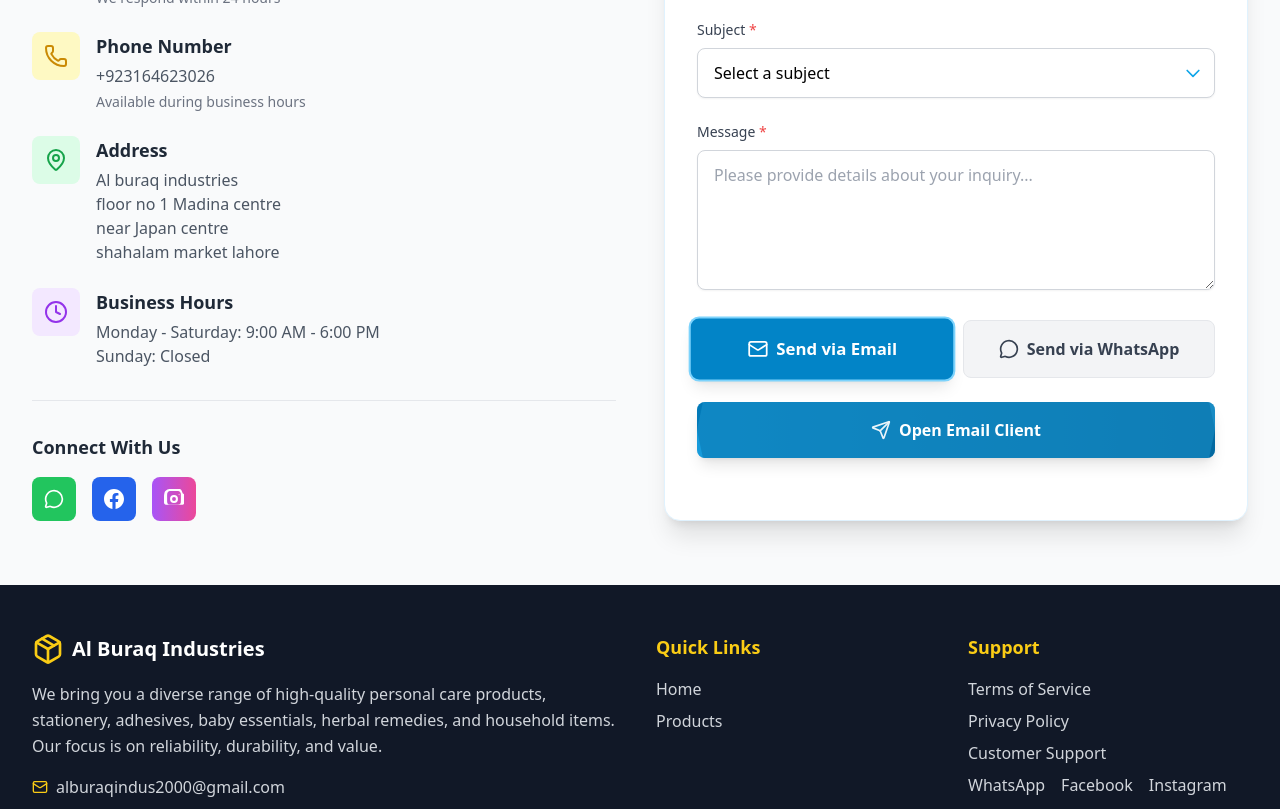
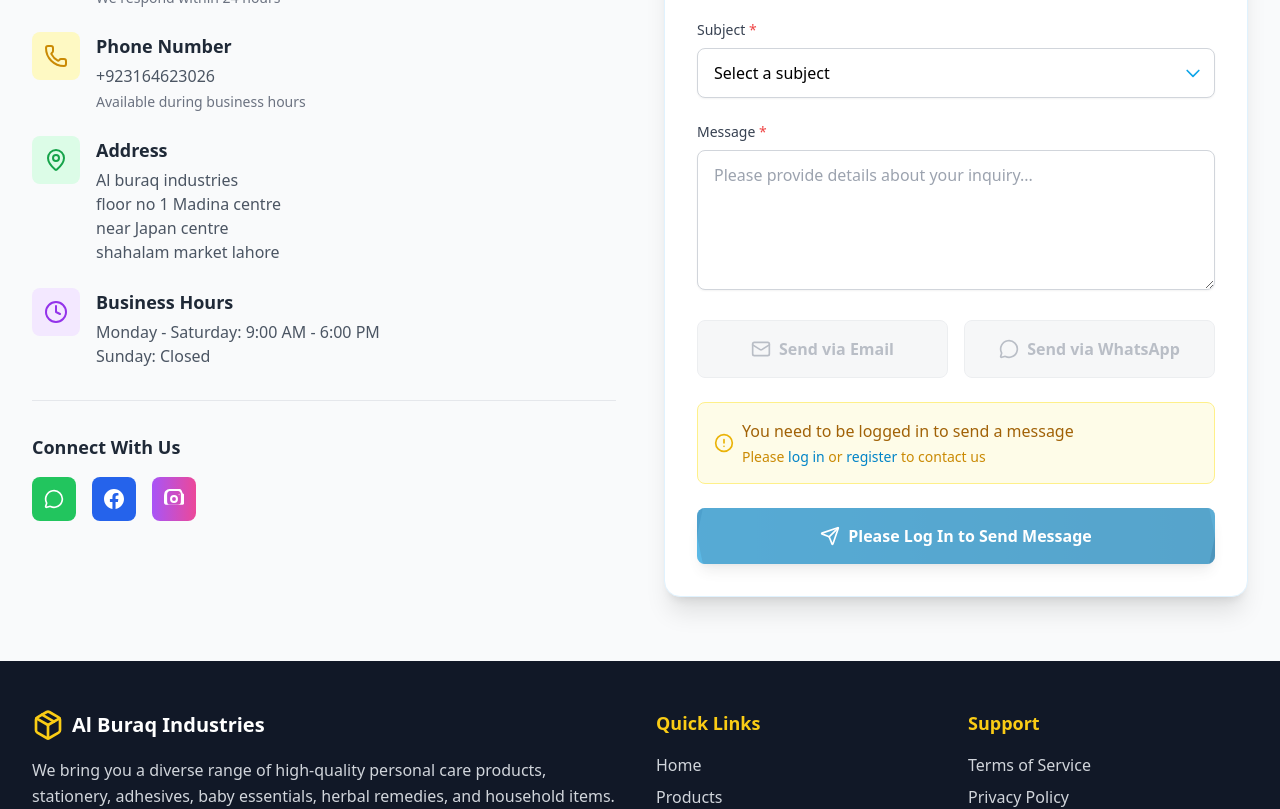
Before and after one commit to 4PPL8/alburaq-testng-2, a React (Vite) app: page /contact in a window 1280 px wide. Shown: the part 702-1511 px from the top of the page. Built offline with nearby package versions, Linux system fonts and the light colour scheme.

Commit message:
improved contact us

```diff
--- a/src/pages/ContactPage.tsx
+++ b/src/pages/ContactPage.tsx
@@ -1,10 +1,13 @@
-import React, { useState } from 'react';
-import { Mail, Phone, MapPin, Clock, MessageCircle, Send, CheckSquare, Square } from 'lucide-react';
+import React, { useState, useEffect } from 'react';
+import { Mail, Phone, MapPin, Clock, MessageCircle, Send, CheckSquare, Square, AlertCircle } from 'lucide-react';
 import { toast } from 'react-toastify';
 import { useProducts, Product } from '../contexts/ProductContext';
+import { useAuth } from '../contexts/AuthContext';
+import { Link } from 'react-router-dom';
 
 const ContactPage: React.FC = () => {
   const { products } = useProducts(); // Get products from context
+  const { user, isUserAuthenticated } = useAuth(); // Get authentication context
 
   // State for form data
   const [formData, setFormData] = useState({
@@ -14,6 +17,17 @@ const ContactPage: React.FC = () => {
     subject: '',
     message: ''
   });
+
+  // Prefill form with user data if authenticated
+  useEffect(() => {
+    if (isUserAuthenticated && user) {
+      setFormData(prev => ({
+        ...prev,
+        name: user.name || prev.name,
+        email: user.email || prev.email
+      }));
+    }
+  }, [isUserAuthenticated, user]);
 
   // State for selected products
   const [selectedProducts, setSelectedProducts] = useState<string[]>([]); // Stores IDs of selected products
@@ -56,6 +70,12 @@ const ContactPage: React.FC = () => {
   // Handle form submission
   const handleSubmit = (e: React.FormEvent) => {
     e.preventDefault(); // Prevent default form submission (page reload)
+
+    // Check if user is authenticated
+    if (!isUserAuthenticated) {
+      toast.error('Please log in to send a message.');
+      return;
+    }
 
     // Basic validation for required fields
     if (!formData.name.trim() || !formData.email.trim() || !formData.subject || !formData.message.trim()) {
@@ -378,37 +398,61 @@ Thank you.
               <div className="flex flex-col sm:flex-row space-y-4 sm:space-y-0 sm:space-x-4 justify-center mt-8">
                 <button
                   type="button"
-                  onClick={() => setSelectedMethod('email')}
+                  onClick={() => isUserAuthenticated && setSelectedMethod('email')}
+                  disabled={!isUserAuthenticated}
                   className={`flex-1 flex items-center justify-center px-6 py-4 rounded-lg font-semibold transition-all duration-300 ${
-                    selectedMethod === 'email'
-                      ? 'bg-primary-600 text-white shadow-lg ring-2 ring-primary-300 transform scale-105 hover:bg-primary-700'
-                      : 'bg-gray-100 text-gray-700 hover:bg-gray-200 hover:text-primary-600 border border-gray-200 hover:border-primary-300'
+                    !isUserAuthenticated
+                      ? 'bg-gray-100 text-gray-400 cursor-not-allowed opacity-70 border border-gray-200'
+                      : selectedMethod === 'email'
+                        ? 'bg-primary-600 text-white shadow-lg ring-2 ring-primary-300 transform scale-105 hover:bg-primary-700'
+                        : 'bg-gray-100 text-gray-700 hover:bg-gray-200 hover:text-primary-600 border border-gray-200 hover:border-primary-300'
                   }`}
                 >
                   <Mail className="w-5 h-5 mr-2" /> Send via Email
                 </button>
                 <button
                   type="button"
-                  onClick={() => setSelectedMethod('whatsapp')}
+                  onClick={() => isUserAuthenticated && setSelectedMethod('whatsapp')}
+                  disabled={!isUserAuthenticated}
                   className={`flex-1 flex items-center justify-center px-6 py-4 rounded-lg font-semibold transition-all duration-300 ${
-                    selectedMethod === 'whatsapp'
-                      ? 'bg-primary-600 text-white shadow-lg ring-2 ring-primary-300 transform scale-105 hover:bg-primary-700'
-                      : 'bg-gray-100 text-gray-700 hover:bg-gray-200 hover:text-primary-600 border border-gray-200 hover:border-primary-300'
+                    !isUserAuthenticated
+                      ? 'bg-gray-100 text-gray-400 cursor-not-allowed opacity-70 border border-gray-200'
+                      : selectedMethod === 'whatsapp'
+                        ? 'bg-green-500 text-white shadow-lg ring-2 ring-green-300 transform scale-105 hover:bg-green-600'
+                        : 'bg-gray-100 text-gray-700 hover:bg-gray-200 hover:text-green-600 border border-gray-200 hover:border-green-300'
                   }`}
                 >
                   <MessageCircle className="w-5 h-5 mr-2" /> Send via WhatsApp
                 </button>
               </div>
 
+              {/* Authentication Status Message */}
+              {!isUserAuthenticated && (
+                <div className="bg-yellow-50 border border-yellow-200 rounded-lg p-4 mb-4 flex items-center">
+                  <AlertCircle className="h-5 w-5 text-yellow-500 mr-2" />
+                  <div>
+                    <p className="text-yellow-700 font-medium">You need to be logged in to send a message</p>
+                    <p className="text-yellow-600 text-sm mt-1">
+                      Please <Link to="/login" className="text-primary-600 font-medium hover:underline">log in</Link> or <Link to="/register" className="text-primary-600 font-medium hover:underline">register</Link> to contact us
+                    </p>
+                  </div>
+                </div>
+              )}
+
+              {/* User Status Display is hidden as requested */}
+
               {/* Main Submit Button */}
               <button
                 type="submit"
-                className="w-full bg-gradient-to-r from-primary-600 to-primary-700 text-white font-semibold py-4 rounded-lg hover:from-primary-700 hover:to-primary-800 transition-all duration-300 transform hover:scale-105 shadow-lg hover:shadow-xl mt-6 group relative overflow-hidden"
+                className={`w-full bg-gradient-to-r from-primary-600 to-primary-700 text-white font-semibold py-4 rounded-lg transition-all duration-300 transform shadow-lg mt-6 group relative overflow-hidden ${isUserAuthenticated ? 'hover:from-primary-700 hover:to-primary-800 hover:scale-105 hover:shadow-xl' : 'opacity-70 cursor-not-allowed'}`}
               >
-                <span className="absolute inset-0 w-full h-full transition-all duration-300 ease-out transform translate-x-0 -skew-x-12 bg-primary-400 group-hover:translate-x-full group-hover:skew-x-12 opacity-40"></span>
-                <span className="absolute inset-0 w-full h-full transition-all duration-300 ease-out transform skew-x-12 bg-primary-700 group-hover:translate-x-full group-hover:-skew-x-12 opacity-40"></span>
+                <span className={`absolute inset-0 w-full h-full transition-all duration-300 ease-out transform translate-x-0 -skew-x-12 bg-primary-400 ${isUserAuthenticated ? 'group-hover:translate-x-full group-hover:skew-x-12' : ''} opacity-40`}></span>
+                <span className={`absolute inset-0 w-full h-full transition-all duration-300 ease-out transform skew-x-12 bg-primary-700 ${isUserAuthenticated ? 'group-hover:translate-x-full group-hover:-skew-x-12' : ''} opacity-40`}></span>
                 <span className="relative flex items-center justify-center">
-                  <Send className="w-5 h-5 mr-2 animate-pulse" /> {selectedMethod === 'email' ? 'Open Email Client' : 'Open WhatsApp Chat'}
+                  <Send className="w-5 h-5 mr-2" />
+                  {isUserAuthenticated
+                    ? (selectedMethod === 'email' ? 'Open Email Client' : 'Open WhatsApp Chat')
+                    : 'Please Log In to Send Message'}
                 </span>
               </button>
             </form>
```
